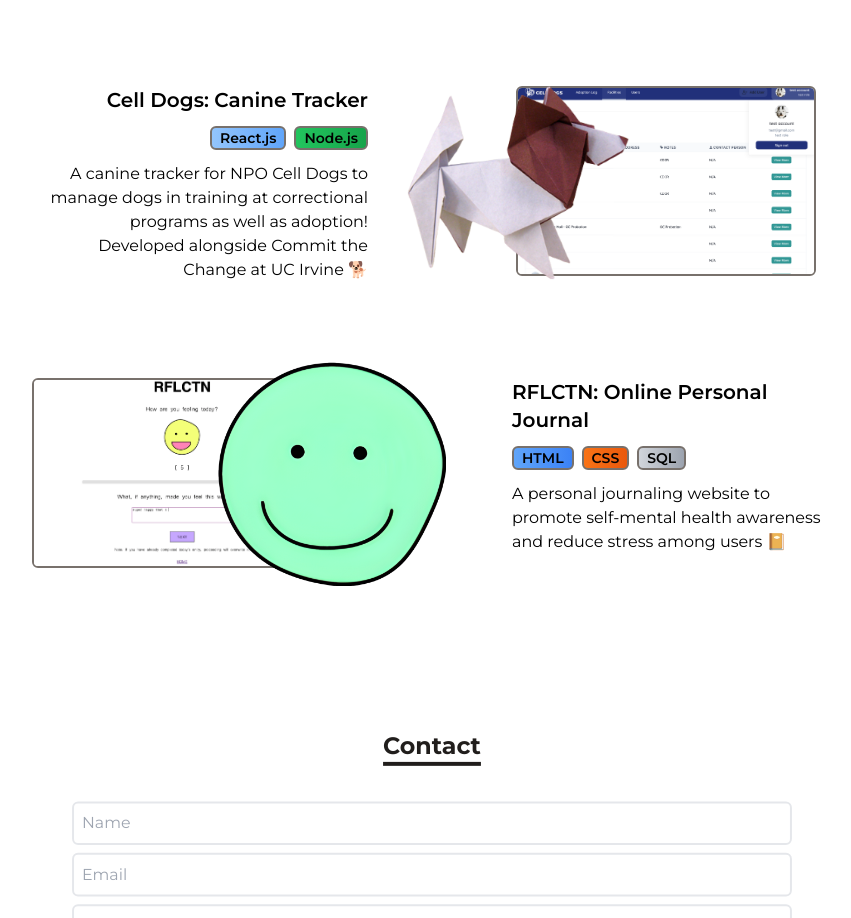
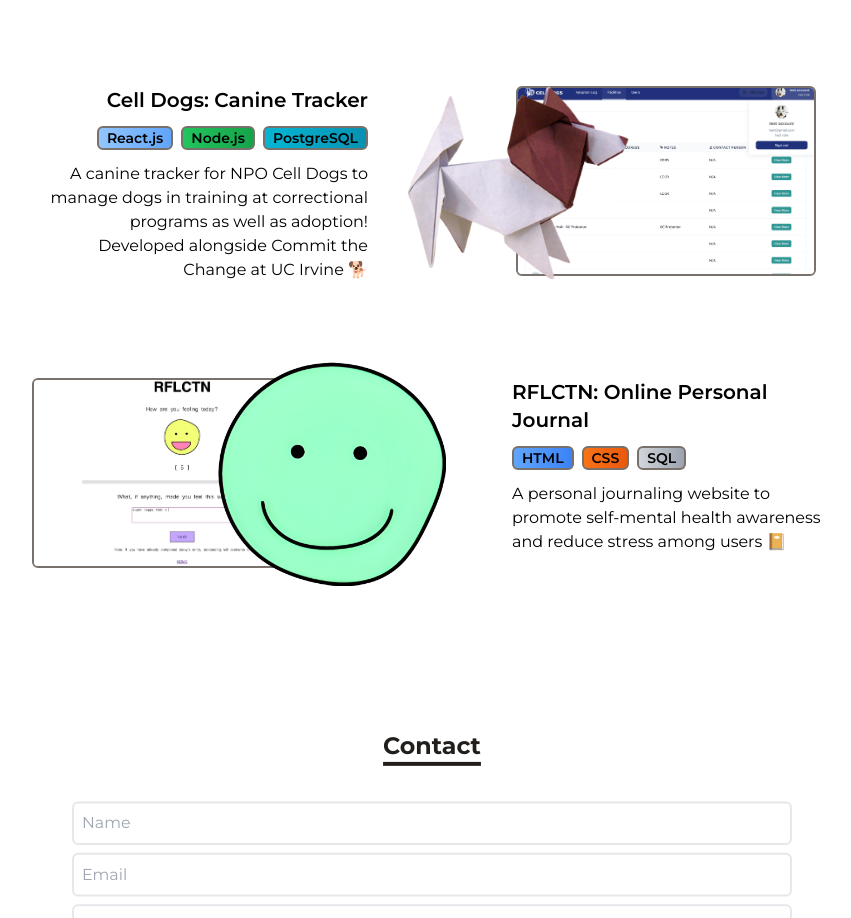
Before and after one commit to evanpservito/evanservitoapp, a React (Vite) app: page / in a window 1280 px wide. Shown: the part 1084-2002 px from the top of the page, without its empty margins (208-1059 px from the left). Built offline with nearby package versions, Linux system fonts and the light colour scheme.

Commit message:
add postgres to cds stack

```diff
--- a/src/data/languages.js
+++ b/src/data/languages.js
@@ -2,6 +2,7 @@
   "React.js": "bg-gradient-to-r from-blue-300 to-blue-400",
   "Node.js": "bg-gradient-to-r from-green-500 to-green-600",
   Firebase: "bg-gradient-to-r from-orange-400 to-yellow-300",
+  PostgreSQL: "bg-gradient-to-r from-cyan-500 to-cyan-600",
   HTML: "bg-gradient-to-r from-blue-400 to-blue-500",
   CSS: "bg-gradient-to-r from-orange-500 to-orange-600",
   SQL: "bg-gradient-to-r from-gray-300 to-gray-400",
--- a/src/data/software.js
+++ b/src/data/software.js
@@ -11,7 +11,7 @@
     title: "Cell Dogs: Canine Tracker",
     imgUrl: "/assets/cell-dogs-facilities.png",
     layerUrl: "/assets/cds-asset.png",
-    stack: ["React.js", "Node.js"],
+    stack: ["React.js", "Node.js", "PostgreSQL"],
     description:
       "A canine tracker for NPO Cell Dogs to manage dogs in training at correctional programs as well as adoption! Developed alongside Commit the Change at UC Irvine 🐕",
   },
```
